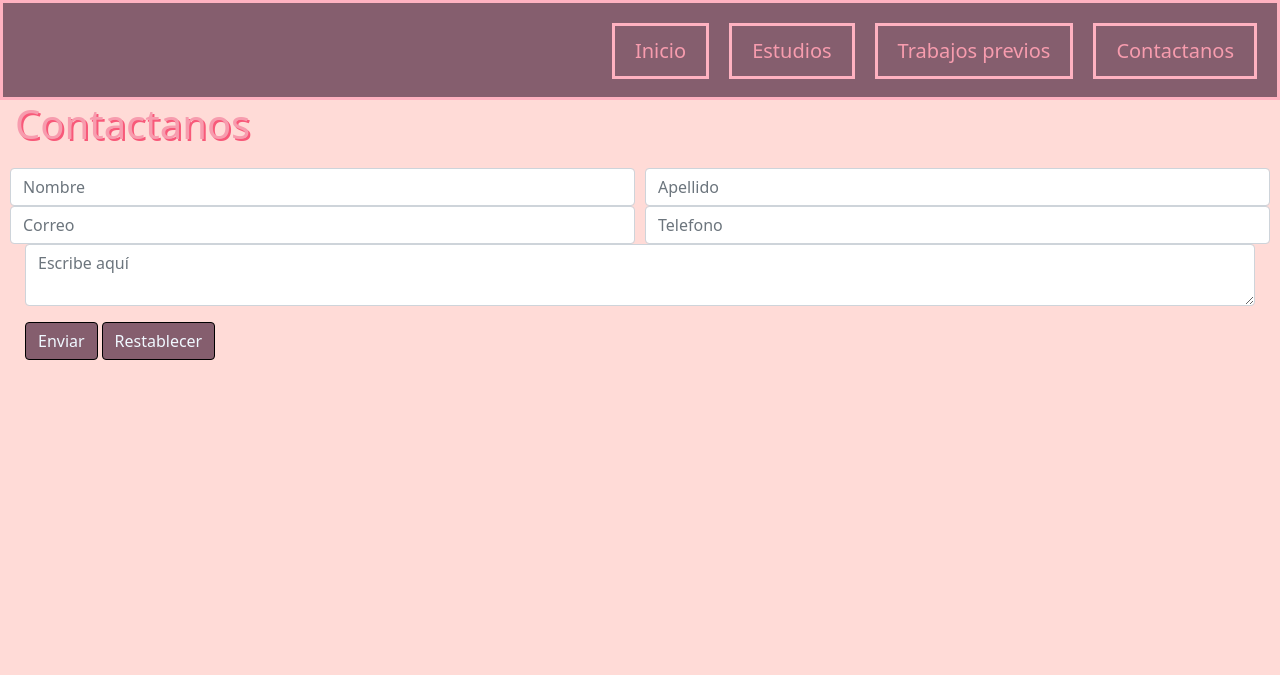
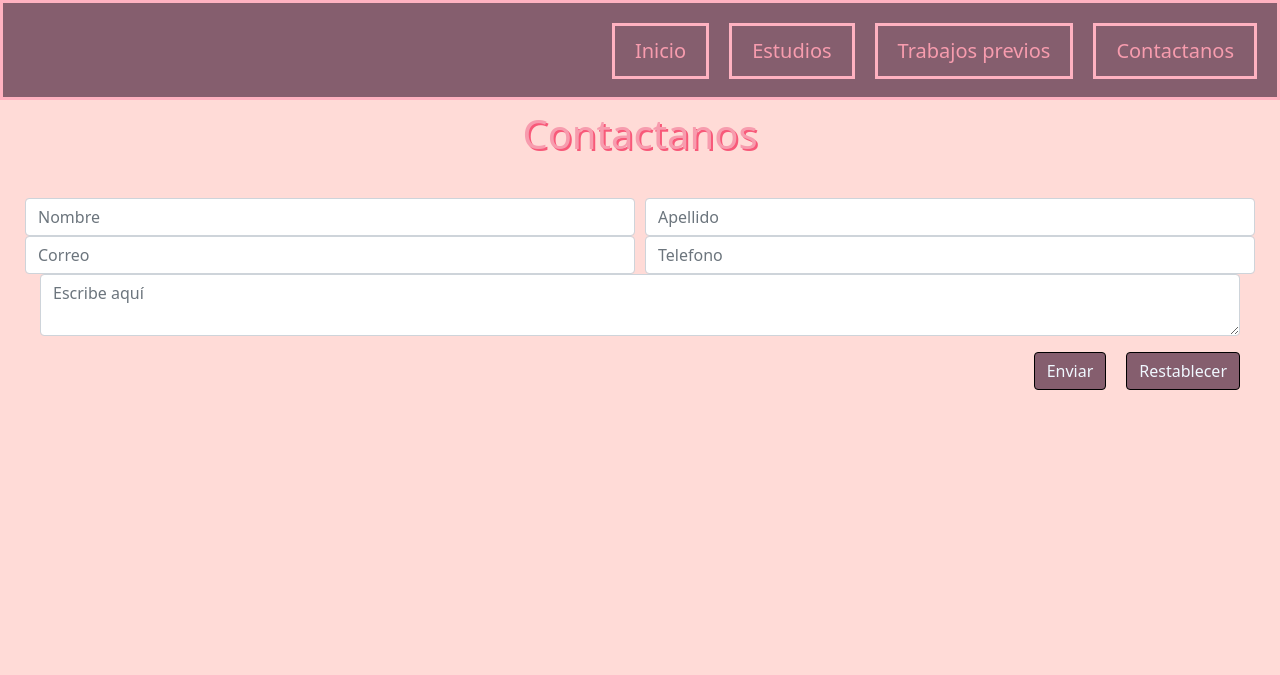
Before and after one commit to xFPAB/Mi-proyecto, a plain HTML site: page pages/contacto.html in a window 1280 px wide. Shown: the top 675 px of the page. Drawn offline with nearby package versions, Linux system fonts and the light colour scheme.

Commit message:
Mejora en pestaña contactanos

```diff
--- a/css/style.scss
+++ b/css/style.scss
@@ -235,3 +235,19 @@ footer{
     text-shadow: 1px 1px $text;
     font-size: 30px;
 }
+.contacto12{
+    display: flex;
+    justify-content: center;
+    padding-top: 10px;
+    padding-bottom: 20px;
+}
+.contacto13{
+    display: flex;
+    justify-content: end;
+}
+.izquierdabtn{
+    margin-right: 10px;
+}
+.derechabtn{
+    margin-left: 10px;
+}
--- a/pages/contacto.html
+++ b/pages/contacto.html
@@ -28,7 +28,8 @@
         </nav>
     </header>
     <main>
-      <h1 class="container-fluid title">Contactanos</h1>
+      <h1 class="container-fluid title contacto12">Contactanos</h1>
+      <div class="container-fluid">
         <form class="formcontact">
           <div class="form-row">
             <div class="col">
@@ -50,12 +51,13 @@
               <div class="mb-3">
                 <textarea class="form-control" id="validationTextarea" placeholder="Escribe aquí" ></textarea>
               </div>
-              <div class="cointainer-fluid contacto">
-                <input class="btn botonrosa" type="submit" value="Enviar">
-                <input class="btn botonrosa" type="reset" value="Restablecer">
+              <div class="cointainer-fluid contacto contacto13">
+                <input class="btn botonrosa izquierdabtn" type="submit" value="Enviar">
+                <input class="btn botonrosa derechabtn" type="reset" value="Restablecer">
               </div>
             </div>
-      </form>
+        </form>
+    </div>
     </main>
     <footer>
       <div class="container-fluid">
```
Also changed, not shown: css/style.css, 1 other file.
